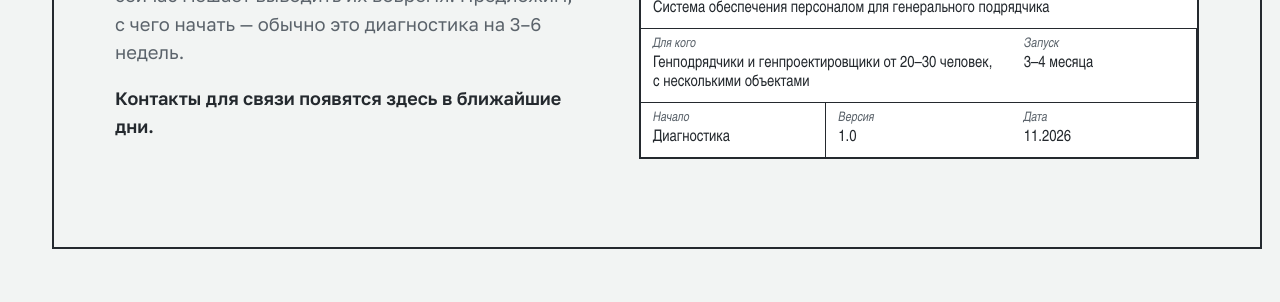
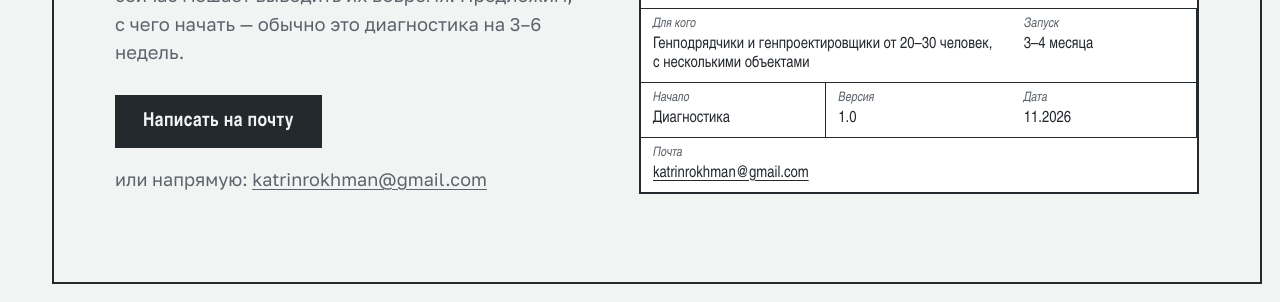
Before and after one commit to katrinrokhman/sites, a plain HTML site: page index.html in a window 1280 px wide. Shown: the part 6409-6711 px from the top of the page. Before the commit the page ends 6676 px from the top, so only its background shows below. Drawn offline with Linux system fonts and the light colour scheme; a web font is replaced by a local one.

Commit message:
Лендинг КАРКАС: контакт для связи

```diff
--- a/index.html
+++ b/index.html
@@ -282,6 +282,9 @@ tbody tr:last-child td, tbody tr:last-child th { border-bottom: 0; }
 .stamp .big { font: 700 2rem/1 var(--display); letter-spacing: .06em; }
 .stamp .last { border-bottom: 0; }
 .contact-line { font-weight: 600; }
+.contact-line { margin-top: 28px; }
+.contact-mail { margin: 14px 0 0; color: var(--pencil); }
+.contact-mail a, .stamp a { text-underline-offset: 3px; }
 </style>
 </head>
 <body>
@@ -459,16 +462,18 @@ tbody tr:last-child td, tbody tr:last-child th { border-bottom: 0; }
         <div>
           <h2 id="contact-h">Обсудим ваш объект</h2>
           <p class="intro">Расскажите, сколько у&nbsp;вас объектов и&nbsp;людей и&nbsp;что сейчас мешает выводить их вовремя. Предложим, с&nbsp;чего начать — обычно это диагностика на&nbsp;3–6 недель.</p>
-          <p class="contact-line" id="contact-line">Контакты для&nbsp;связи появятся здесь в&nbsp;ближайшие дни.</p>
+          <p class="contact-line" id="contact-line"><a class="btn" href="mailto:katrinrokhman@gmail.com?subject=%D0%9A%D0%90%D0%A0%D0%9A%D0%90%D0%A1%3A%20%D0%BE%D0%B1%D1%81%D1%83%D0%B4%D0%B8%D1%82%D1%8C%20%D0%BE%D0%B1%D1%8A%D0%B5%D0%BA%D1%82">Написать на&nbsp;почту</a></p>
+          <p class="contact-mail">или напрямую: <a href="mailto:katrinrokhman@gmail.com?subject=%D0%9A%D0%90%D0%A0%D0%9A%D0%90%D0%A1%3A%20%D0%BE%D0%B1%D1%81%D1%83%D0%B4%D0%B8%D1%82%D1%8C%20%D0%BE%D0%B1%D1%8A%D0%B5%D0%BA%D1%82">katrinrokhman@gmail.com</a></p>
         </div>
         <div class="stamp" aria-label="Карточка продукта">
           <div class="full"><small>Продукт</small><span class="big">КАРКАС</span></div>
           <div class="full"><small>Назначение</small>Система обеспечения персоналом для&nbsp;генерального подрядчика</div>
           <div class="wide"><small>Для&nbsp;кого</small>Генподрядчики и&nbsp;генпроектировщики от&nbsp;20–30 человек, с&nbsp;несколькими объектами</div>
           <div><small>Запуск</small>3–4 месяца</div>
-          <div class="last"><small>Начало</small>Диагностика</div>
-          <div class="last"><small>Версия</small>1.0</div>
-          <div class="last"><small>Дата</small>11.2026</div>
+          <div><small>Начало</small>Диагностика</div>
+          <div><small>Версия</small>1.0</div>
+          <div><small>Дата</small>11.2026</div>
+          <div class="full last"><small>Почта</small><a href="mailto:katrinrokhman@gmail.com?subject=%D0%9A%D0%90%D0%A0%D0%9A%D0%90%D0%A1%3A%20%D0%BE%D0%B1%D1%81%D1%83%D0%B4%D0%B8%D1%82%D1%8C%20%D0%BE%D0%B1%D1%8A%D0%B5%D0%BA%D1%82">katrinrokhman@gmail.com</a></div>
         </div>
       </div>
     </section>
```
